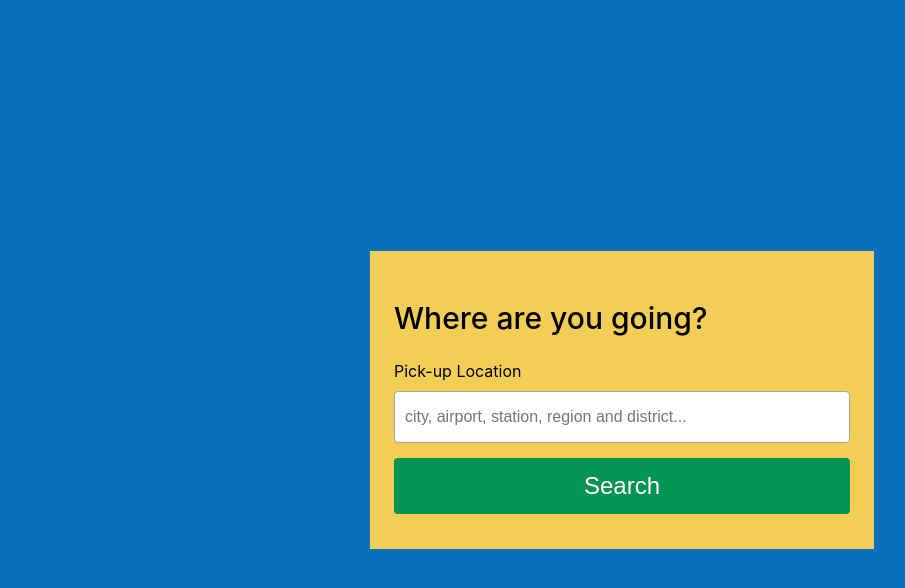
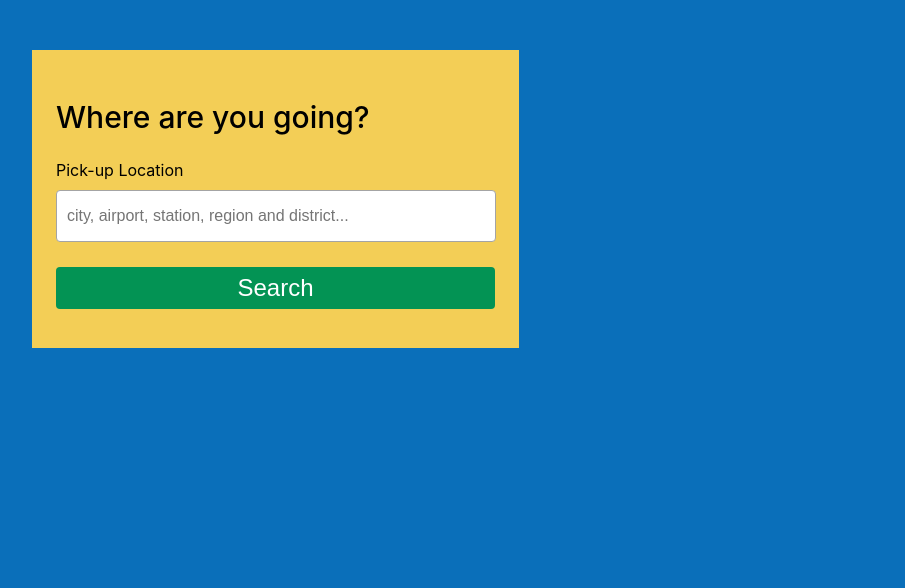
Before and after one commit to dannish94/booking-go-test, a React (Create React App) app: page / in a window 1280 px wide. Shown: the top 588 px of the page, without its empty margins (18-923 px from the left). Built offline with nearby package versions, Linux system fonts and the light colour scheme.

Commit message:
included layout for dropdown, needs styling

```diff
--- a/src/App.css
+++ b/src/App.css
@@ -1,22 +1 @@
-.App {
-  text-align: center;
-}
-
-.App-logo {
-  height: 40vmin;
-}
-
-.App-header {
-  background-color: #0a6fba;
-  min-height: 100vh;
-  display: flex;
-  flex-direction: column;
-  align-items: center;
-  justify-content: center;
-  font-size: calc(10px + 2vmin);
-  color: white;
-}
-
-.App-link {
-  color: #09d3ac;
-}
+/* using styled components rather than standard css */
--- a/src/App.js
+++ b/src/App.js
@@ -4,14 +4,15 @@ import Search from './components/Search';
 import styled from 'styled-components';
 
 const StyledApp = styled.div`
+background-color: #0a6fba;
+min-height: 100vh;
+color: white;
 `
 
 function App() {
   return (
-    <StyledApp className="App">
-      <header className="App-header">
+    <StyledApp className="search-box">
         <Search/>
-      </header>
     </StyledApp>
   );
 }
--- /dev/null
+++ b/src/components/Dropdown.js
@@ -0,0 +1,40 @@
+import React, { useState } from "react";
+import styled from 'styled-components';
+
+const StyledDiv = styled.div`
+`
+const DropdownContainer = styled.div`
+`
+const StyledH2 = styled.h2`
+
+`
+//extend StyledH2 styles to add or overwrite styles
+const StyledH2Region = styled(StyledH2)`
+`
+
+const Dropdown = (props) => {
+    if(props.location && props.location !== ''){
+    return props.location.map((item, key) => {
+        // console.log('what is in item',item);
+        return (
+            <DropdownContainer className='dropdown-container' key={key}>
+            <li className='location-item'></li>
+            <StyledDiv className='location-details'>
+            <StyledH2 className='location-name'>{item.name}</StyledH2>
+            <StyledH2Region className='location-region'></StyledH2Region>
+            </StyledDiv>
+            </DropdownContainer>
+        )
+    })
+}
+else{
+    return (
+        <li className="dropdown-item">
+        <h2 className="location-no-results">No Results Found</h2>
+      </li>
+    )
+}
+
+}
+
+export default Dropdown
--- a/src/components/Search.js
+++ b/src/components/Search.js
@@ -1,33 +1,37 @@
-import React from 'react'
-import styled from 'styled-components'
-import getLocations from '../services/getLocations'
+import React, { useState } from "react";
+import styled from "styled-components";
+import getLocations from "../services/getLocations";
+import Dropdown from "./Dropdown";
 
 const StyledDiv = styled.div`
   margin: 10px 0;
-`
+`;
 
 const SearchContainer = styled.div`
-display:flex;
+  display: flex;
   flex-direction: column;
-height:250px;
+  height: 250px;
   background-color: #f3ce56;
   padding: 24px;
   min-width: 432px;
   max-width: 456px;
   align-items: flex-start;
-position: relative;
-`
+  position: absolute;
+  top: 0;
+  left: 0;
+  margin: 50px 50px;
+`;
 const SearchHeading = styled.h2`
   color: black;
   font-size: 30px;
   font-weight: 550;
-`
+`;
 
 const SearchLabel = styled.label`
   color: black;
   font-size: 16px;
   font-weight: 400;
-`
+`;
 
 const SearchInput = styled.input`
   width: 97%;
@@ -38,11 +42,10 @@ border: 1px solid #a4a4a4;
   border-radius: 4px;
   padding-left: 10px;
 
-
   &:focus {
     border: 5px #f3ce56;
   }
-`
+`;
 
 const SearchButton = styled.button`
   background-color: #039354;
@@ -52,36 +55,49 @@ border-radius: 4px;
   color: #fff;
   cursor: pointer;
   height: 56px;
-transition: background-color .2s;
+  transition: background-color 0.2s;
   font-size: 24px;
   width: 100%
 
 &:hover {
     background-color: #00874d;
   }
-`
+`;
 
-class Search extends React.Component {
-    // async componentDidMount(){
-    //     const data = await getLocations(6, 'manchester')
-    //     console.log(data);
-    // }
+const Search = () => {
+    const [location, setLocation] = useState("");
 
-    render()
-    {
+    const handleInput = async (e) => {
+        e.preventDefault();
+        const value = e.target.value;
+        if (value.length > 1) {
+            const data = await getLocations(6, value);
+            if (data) {
+                setLocation(data);
+            } else {
+                setLocation('');
+            }
+        }
+    };
 
     return (
-            <SearchContainer className='search-container'>
-                <SearchHeading className='search-title'>Where are you going?</SearchHeading>
-                <SearchLabel className='search-label'>Pick-up Location</SearchLabel>
-                <StyledDiv className='form-group'>
-                    <SearchInput className='input'
-                    placeholder='city, airport, station, region and district...'/>
-                <SearchButton className='search-btn'>Search</SearchButton>
+        <SearchContainer className="search-container">
+            <SearchHeading className="search-title">
+                Where are you going?
+            </SearchHeading>
+            <SearchLabel className="search-label">Pick-up Location</SearchLabel>
+            <StyledDiv className="form-group">
+                <SearchInput
+                    className="input"
+                    placeholder="city, airport, station, region and district..."
+                    onChange={e => handleInput(e)}/>
+                {location &&
+                (<Dropdown location={location}/>)
+                }
             </StyledDiv>
+            <SearchButton className="search-btn">Search</SearchButton>
         </SearchContainer>
-        )
-    }
-}
+    );
+};
 
-export default Search
+export default Search;
```
Lines whose indentation alone changed are shown as unchanged.
